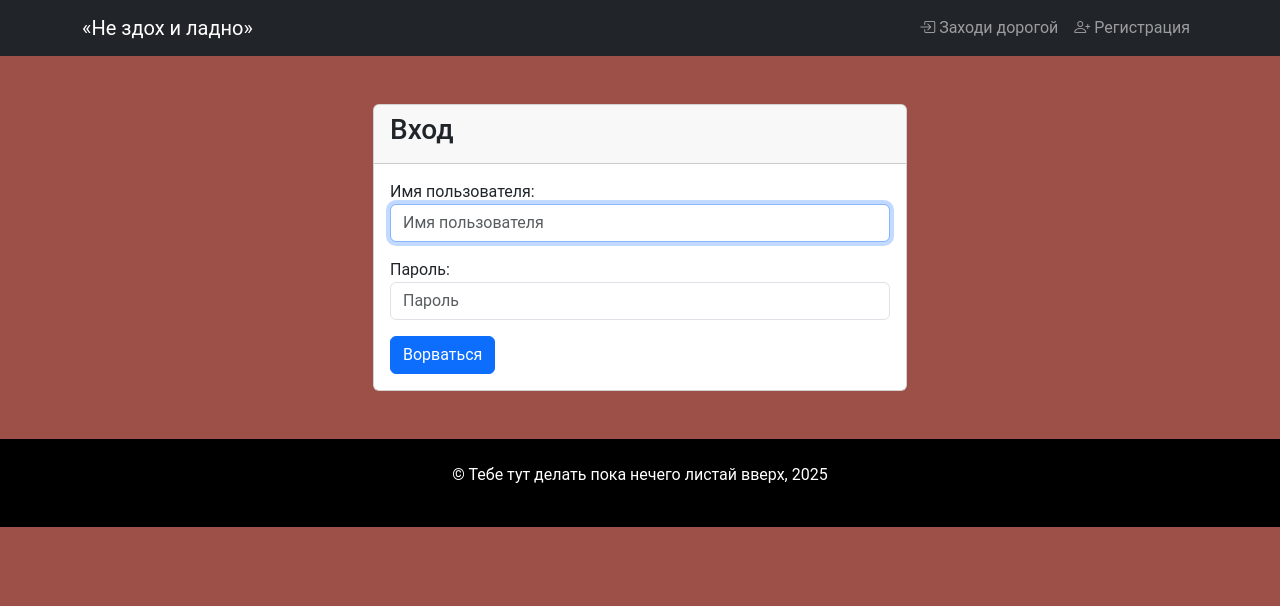
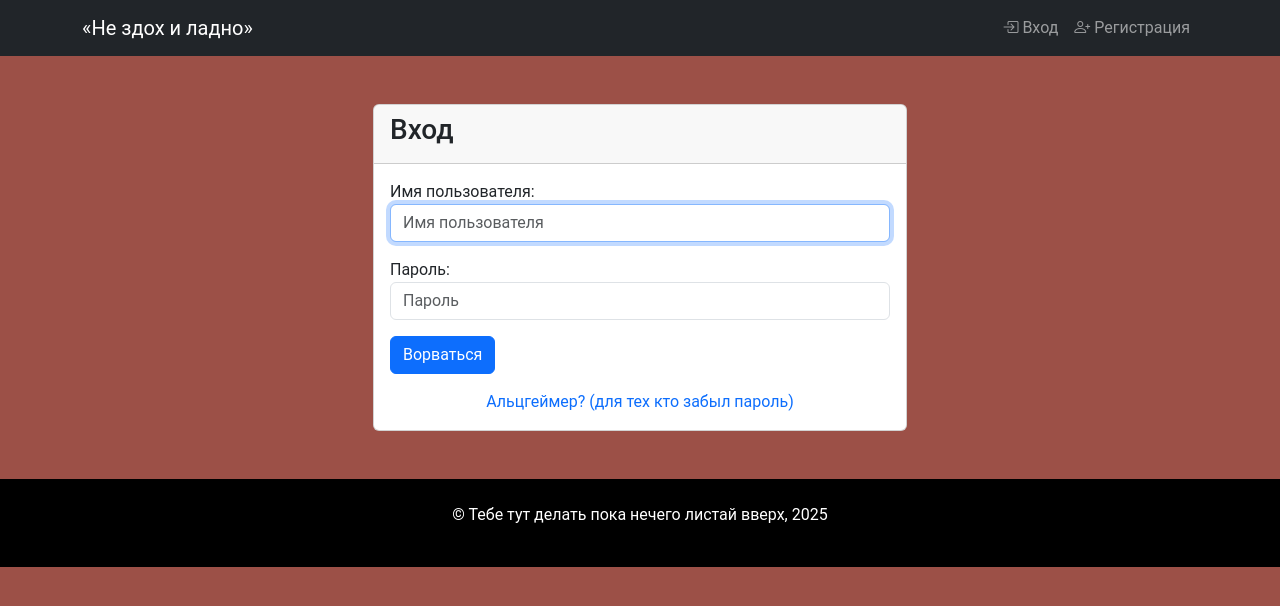
Before and after one commit to ManK0-is-here/Barbershop_HW, a Django app: page /users/login/ in a window 1280 px wide. Shown: the top 606 px of the page. Run offline with Django 5.2, Linux system fonts and the light colour scheme.

Commit message:
HW_31: Обновление старого кода

```diff
--- a/templates/includes/menu.html
+++ b/templates/includes/menu.html
@@ -23,56 +23,28 @@
             <li class="nav-item dropdown">
 
                 <a class="nav-link dropdown-toggle" href="#" role="button" data-bs-toggle="dropdown">
-                        <i class="bi bi-clipboard-check"></i> Заявки
+                    <i class="bi bi-person-circle"></i> {{ user.username }}
                 </a>
 
                 <ul class="dropdown-menu dropdown-menu-end">
 
+                    <li><a class="dropdown-item" href="{% url 'profile_detail' %}">Профиль</a></li>
+                    <li><a class="dropdown-item" href="{% url 'profile_edit' %}">Редактировать профиль</a></li>
+                    <li><a class="dropdown-item" href="{% url 'password_change' %}">Сменить пароль</a></li>
+                    <li><hr class="dropdown-divider"></li>
                     <li>
-                            <a class="dropdown-item" href="{% url 'orders_list' %}">
-                                <i class="bi bi-list"></i> Список заявок
-                            </a>
-                        </li>
-
-                        <li>
-                            <a class="dropdown-item" href="{% url 'thanks' %}">
-                                <i class="bi bi-check-circle"></i> Страница благодарности
-                            </a>
+                        <form action="{% url 'logout' %}" method="post">
+                            {% csrf_token %}
+                            <button type="submit" class="dropdown-item">Выход</button>
+                        </form>
                     </li>
                 </ul>
+
                 </li>
-
-                <li class="nav-item">
-                    <a class="nav-link" href="#">
-                        <i class="bi bi-person-circle"></i> {{ user.username }}
-                    </a>
-                </li>
-
-                {% if user.is_staff %}
-                <li class="nav-item">
-                    <a class="nav-link" href="{% url 'admin:index' %}">
-                        <i class="bi bi-gear"></i> Админка
-                    </a>
-                </li>
-                {% endif %}
-
-                <li class="nav-item">
-
-                    <form action="{% url 'logout' %}" method="post" class="d-inline">
-                        {% csrf_token %}
-
-                        <button type="submit" class="nav-link btn btn-link" style="display: inline; padding: 0.5rem 1rem;">
-                            <i class="bi bi-box-arrow-right"></i> Покинуть
-                        </button>
-
-                    </form>
-                </li>
-
                 {% else %}
-
                 <li class="nav-item">
                     <a class="nav-link" href="{% url 'login' %}">
-                        <i class="bi bi-box-arrow-in-right"></i> Заходи дорогой
+                        <i class="bi bi-box-arrow-in-right"></i> Вход
                     </a>
                 </li>
 
--- a/users/templates/users/login.html
+++ b/users/templates/users/login.html
@@ -18,8 +18,14 @@
                         {{ form.as_p }}
 
                         <button type="submit" class="btn btn-primary">Ворваться</button>
+                    </form>
 
-                    </form>
+                    <div class="mt-3 text-center">
+                        <a href="{% url 'password_reset' %}" class="text-decoration-none">
+                            Альцгеймер? (для тех кто забыл пароль)
+                        </a>
+                    </div>
+
                 </div>
 
             </div>
--- a/users/templates/users/register.html
+++ b/users/templates/users/register.html
@@ -21,6 +21,12 @@
 
                     </form>
 
+                    <div class="mt-3 text-center">
+                        <a href="{% url 'login' %}" class="text-decoration-none">
+                            Уже есть аккаунт?
+                        </a>
+                    </div>
+
                 </div>
             </div>
         </div>
```
Lines whose indentation alone changed are shown as unchanged.
